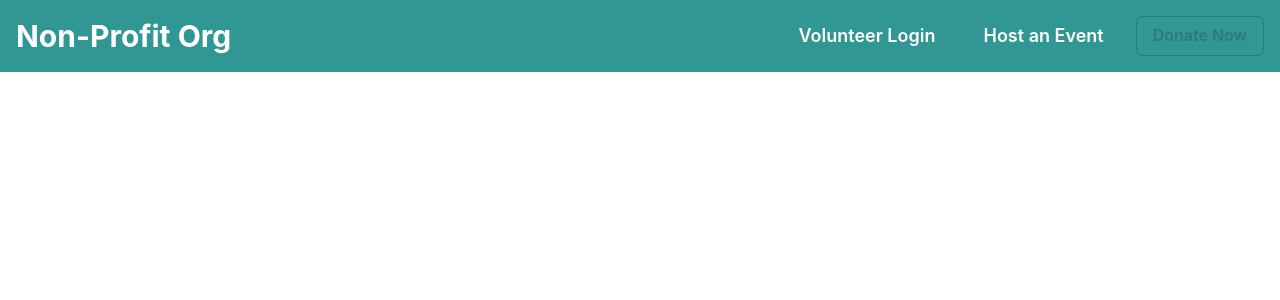
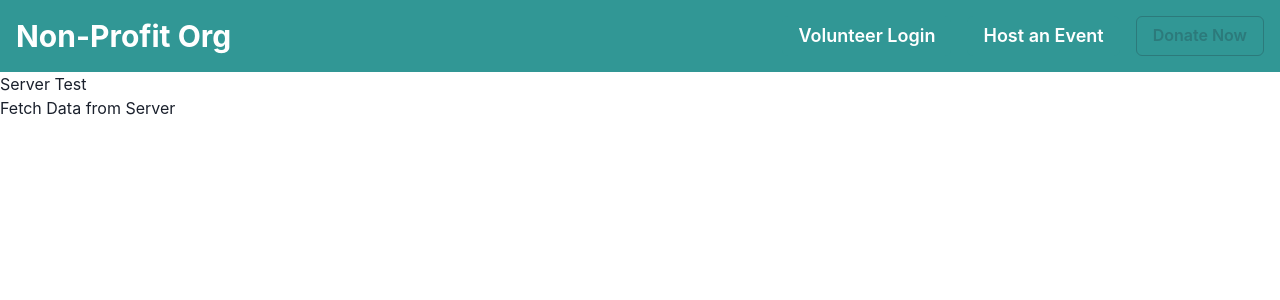
Before and after one commit to ka-rl/group32project, a React (Vite) app in the folder frontend/: page /test in a window 1280 px wide. Shown: the top 300 px of the page. Built offline with nearby package versions, Linux system fonts and the light colour scheme.

Commit message:
added server test page

```diff
--- a/frontend/src/App.jsx
+++ b/frontend/src/App.jsx
@@ -8,6 +8,7 @@ import Event from "./pages/Event"
 import History from "./pages/volunteer/History"
 import Navbar from "./components/Navbar"
 import AdminLogin from "./pages/admin/AdminLogin"
+import ServerTest from "./pages/ServerTest";
 
 function App() {
   return (
@@ -22,6 +23,8 @@ function App() {
         <Route path="/history" element={<History />}/>
 
         <Route path="/admin/login" element={<AdminLogin />}/>
+
+        <Route path="/test" element={<ServerTest />}/>
       </Routes>
     </>
   )
--- /dev/null
+++ b/frontend/src/pages/ServerTest.jsx
@@ -0,0 +1,35 @@
+import React, { useState } from 'react';
+
+const ServerTest = () => {
+  const [response, setResponse] = useState(null);
+  const [error, setError] = useState(null);
+
+  const fetchData = async () => {
+    try {
+      setError(null); // Clear any previous errors
+      const res = await fetch('http://localhost:3000/api/user'); // Replace with your backend route
+      if (!res.ok) throw new Error(`Error: ${res.status}`);
+
+      const data = await res.json(); // Parse JSON response
+      setResponse(data); // Store the response
+    } catch (err) {
+      setError(err.message); // Store the error message
+    }
+  };
+
+  return (
+    <div>
+      <h1>Server Test</h1>
+      <button onClick={fetchData}>Fetch Data from Server</button>
+      {response && (
+        <div>
+          <h2>Response:</h2>
+          <pre>{JSON.stringify(response, null, 2)}</pre>
+        </div>
+      )}
+      {error && <p style={{ color: 'red' }}>{error}</p>}
+    </div>
+  );
+};
+
+export default ServerTest;
```
